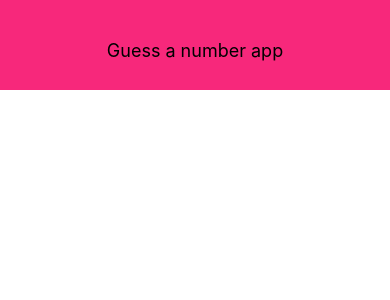
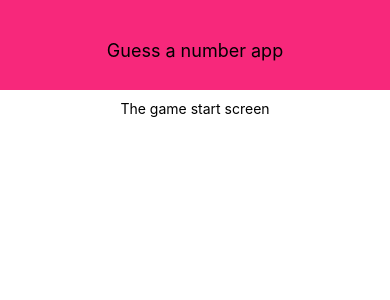
Before and after one commit to olivierHuvelle/react-native-guess-number, a React Native app: screen / in a window 390 px wide. Shown: the top 300 px of the page. Built offline with nearby package versions, Linux system fonts and the light colour scheme.

Commit message:
added screen StartGameScreen component

```diff
--- a/App.js
+++ b/App.js
@@ -1,12 +1,14 @@
 import React from 'react'
 import { StyleSheet, Text, View } from 'react-native'
 
-import Header from "./components/UI/Header"
+import Header from './components/UI/Header'
+import StartGameScreen from './screens/StartGameScreen'
 
 export default function App() {
   return (
     <View style={styles.screen}>
       <Header title="Guess a number app" />
+      <StartGameScreen />
     </View>
   );
 }
--- /dev/null
+++ b/screens/StartGameScreen.js
@@ -0,0 +1,21 @@
+import React from 'react'
+import {View, Text , StyleSheet} from 'react-native'
+
+const StartGameScreen = props => {
+    return (
+        <View style={styles.screen}>
+            <Text>The game start screen</Text>
+        </View>
+    )
+}
+
+const styles = StyleSheet.create({
+    screen : {
+        flex : 1,
+        padding : 10,
+        alignItems : 'center',
+
+    }
+})
+
+export default StartGameScreen
```
